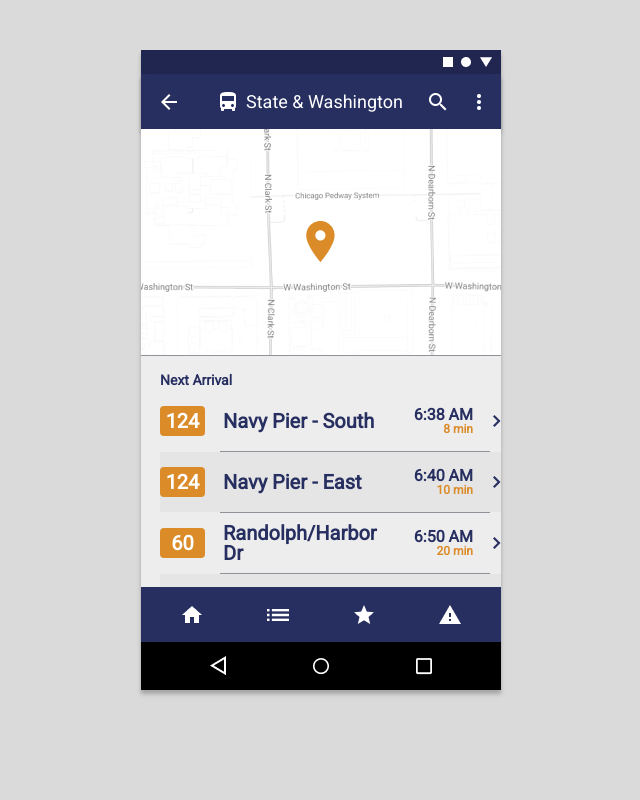
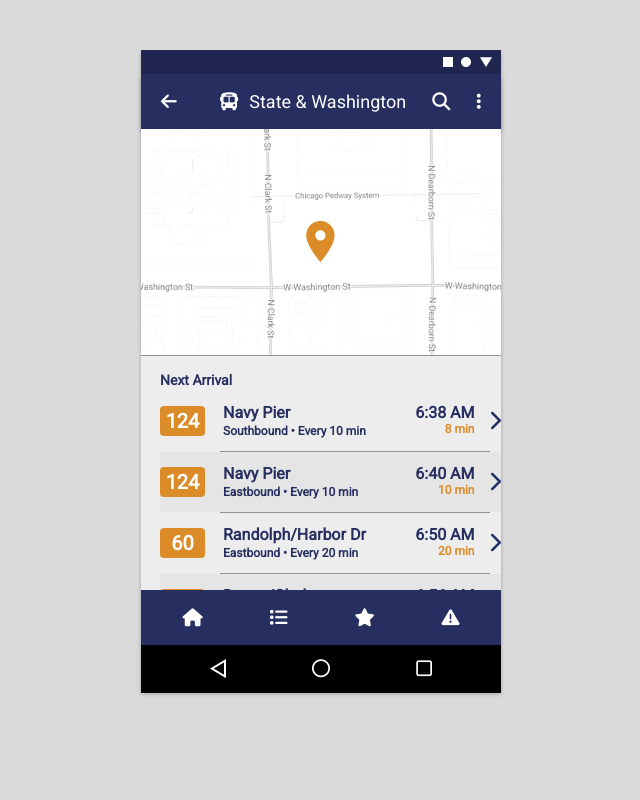
Before and after one commit to jfaith630/busybus_list-view-design, a plain HTML site: page index.html in a window 1280 px wide. Shown: the whole page, without its empty margins (319-959 px from the left). Drawn offline with Linux system fonts and the light colour scheme.

Commit message:
Update index.html, style.css, & images folder - project submission 2

```diff
--- a/css/style.css
+++ b/css/style.css
@@ -8,8 +8,16 @@ body {
   font-size: 18px;
 }
 
-img {
+img, i {
   align-self: center;
+}
+
+.fas, .far{
+  color: white;
+}
+
+#chevron-right{
+  color: #272F61;
 }
 
 h1 {
@@ -37,7 +45,7 @@ h1 {
 
 .status-bar-img {
   margin-right: 8px;
-}
+  }
 
 .app-bar-top {
   background-color: #272F61;
@@ -50,7 +58,7 @@ h1 {
   width: 360px;
 }
 
-.bus-icon-img {
+#bus-icon {
   left: 16px;
   position: relative;
 }
@@ -59,14 +67,18 @@ h1 {
   margin-right: 3px;
 }
 
-.scroll-container {
-  height: 458px;
+.map-img {
+  border-bottom: #90929A solid 1px;
+}
+
+.list-container {
+  color: #272F61;
+  font-size: 20px;
+  font-weight: bold;
+  height: 231px;
   overflow-x: hidden;
   overflow-y: scroll;
-}
-
-.map-img {
-  border-bottom: #90929A solid 1px;
+  padding: 14px 0px 14px 19px;
 }
 
 .subheader {
@@ -74,21 +86,10 @@ h1 {
   margin-bottom: 4px;
 }
 
-.list-container {
-  color: #272F61;
-  font-size: 20px;
-  font-weight: bold;
-  padding: 14px 0px 14px 19px;
-}
-
 .list-item {
   display: flex;
   flex-direction: row;
   height: 60px;
-}
-
-#alt-color{
-  background-color: #E5E5E5;
 }
 
 .partial-bottom-border {
@@ -110,25 +111,56 @@ h1 {
   text-align: center;
 }
 
+.route-data-box {
+  align-self: center;
+  min-width: 150px;
+  text-align: left;
+}
+
 .bus-route-destination {
   align-self: center;
+  font-size: 16px;
+  font-weight: 600;
+  margin-bottom: 4px;
   width: 180px;
+}
+
+.direction-frequency {
+  font-size: 12px;
 }
 
 .arrival-time-box {
   align-self: center;
-  margin-right: 20px;
+  margin-right: 14px;
   min-width: 75px;
   text-align: right;
 }
 
 .arrival-time {
   font-size: 16px;
+  margin-bottom: 2px;
 }
 
 .time-to-arrival {
   color: #DB8B28;
   font-size: 12px;
+  margin-bottom: 2px;
+}
+
+#alt-color {
+  background-color: #E5E5E5;
+}
+
+#reroute-icon {
+  background-color: #9A2821;
+}
+
+#out-of-service-icon {
+  background-color: #90929A;
+}
+
+#resume-time-recolor {
+  color: #272F61;
 }
 
 .app-bar-bottom {
--- a/index.html
+++ b/index.html
@@ -7,6 +7,7 @@
     <link rel="stylesheet" href="css/reset.css">
     <link rel="stylesheet" href="css/style.css">
     <link href="https://fonts.googleapis.com/css?family=Roboto&display=swap" rel="stylesheet">
+    <script src="https://kit.fontawesome.com/58fb75ccf4.js" crossorigin="anonymous"></script>
   </head>
   <body>
     <section class="container">
@@ -15,92 +16,149 @@
         <img class="status-bar-img" src="images/Ellipse.png" alt="">
         <img class="status-bar-img" src="images/Polygon.png" alt="">
       </div>
-      <div class="app-bar-top">
-        <img src="images/back-arrow.png" alt="back arrow">
-        <img class="bus-icon-img" src="images/bus-icon.png" alt="bus-icon">
+      <nav class="app-bar-top">
+        <i class="fas fa-arrow-left"></i>
+        <i id="bus-icon" class="fas fa-bus"></i>
         <h1 class="bus-station">State & Washington</h1>
-        <img class="search-icon-img" src="images/search-icon.png" alt="search icon">
-        <img src="images/three-dots-vertical.png" alt="more options">
-      </div>
-      <div class="scroll-container">
-        <div class="map">
-          <img class="map-img" src="images/map.png" alt="map-image">
-        </div>
-        <div class="list-container">
-          <h2 class="subheader">Next Arrival</h2>
-          <div class="list-item">
+        <i class="fas fa-search"></i>
+        <i class="fas fa-ellipsis-v"></i>
+      </nav>
+      <header class="map">
+        <img class="map-img" src="images/map.png" alt="map-image">
+      </header>
+      <article class="list-container">
+        <h2 class="subheader">Next Arrival</h2>
+        <ol class="bus-list">
+          <li class="list-item">
             <div class="bus-route-icon">124</div>
-            <h3 class="bus-route-destination">Navy Pier - South</h3>
+            <div class="route-data-box">
+              <h3 class="bus-route-destination">Navy Pier</h3>
+              <div class="direction-frequency">Southbound • Every 10 min</div>
+            </div>
             <div class="arrival-time-box">
               <div class="arrival-time">6:38 AM</div>
               <div class="time-to-arrival">8 min</div>
             </div>
-            <img src="images/arrow.png" alt="more details">
-          </div>
+            <i id="chevron-right" class="fas fa-chevron-right"></i>
+          </li>
           <div class="partial-bottom-border"></div>
-          <div id="alt-color" class="list-item">
+          <li id="alt-color" class="list-item">
             <div class="bus-route-icon">124</div>
-            <h3 class="bus-route-destination">Navy Pier - East</h3>
+            <div class="route-data-box">
+              <h3 class="bus-route-destination">Navy Pier</h3>
+              <div class="direction-frequency">Eastbound • Every 10 min</div>
+            </div>
             <div class="arrival-time-box">
               <div class="arrival-time">6:40 AM</div>
               <div class="time-to-arrival">10 min</div>
             </div>
-            <img src="images/arrow.png" alt="more details">
-          </div>
+            <i id="chevron-right" class="fas fa-chevron-right"></i>
+          </li>
           <div class="partial-bottom-border"></div>
-          <div class="list-item">
+          <li class="list-item">
             <div class="bus-route-icon">60</div>
-            <h3 class="bus-route-destination">Randolph/Harbor Dr</h3>
+            <div class="route-data-box">
+              <h3 class="bus-route-destination">Randolph/Harbor Dr</h3>
+              <div class="direction-frequency">Eastbound • Every 20 min</div>
+            </div>
             <div class="arrival-time-box">
               <div class="arrival-time">6:50 AM</div>
               <div class="time-to-arrival">20 min</div>
             </div>
-            <img src="images/arrow.png" alt="more details">
-          </div>
+            <i id="chevron-right" class="fas fa-chevron-right"></i>
+          </li>
           <div class="partial-bottom-border"></div>
-          <div  id="alt-color" class="list-item">
+          <li  id="alt-color" class="list-item">
             <div class="bus-route-icon">151</div>
-            <h3 class="bus-route-destination">Devon/Clark</h3>
+            <div class="route-data-box">
+              <h3 class="bus-route-destination">Devon/Clark</h3>
+              <div class="direction-frequency">Northbound • Every 16 min</div>
+            </div>
             <div class="arrival-time-box">
               <div class="arrival-time">6:56 AM</div>
               <div class="time-to-arrival">16 min</div>
             </div>
-            <img src="images/arrow.png" alt="more details">
-          </div>
+            <i id="chevron-right" class="fas fa-chevron-right"></i>
+          </li>
           <div class="partial-bottom-border"></div>
-          <div class="list-item">
+          <li class="list-item">
             <div class="bus-route-icon">J14</div>
-            <h3 class="bus-route-destination">103rd/Stony Island</h3>
+            <div class="route-data-box">
+              <h3 class="bus-route-destination">103rd/Stony Island</h3>
+              <div class="direction-frequency">Southbound • Every 15 min</div>
+            </div>
             <div class="arrival-time-box">
               <div class="arrival-time">6:57 AM</div>
               <div class="time-to-arrival">15 min</div>
             </div>
-            <img src="images/arrow.png" alt="more details">
-          </div>
+            <i id="chevron-right" class="fas fa-chevron-right"></i>
+          </li>
           <div class="partial-bottom-border"></div>
-          <div id="alt-color" class="list-item">
-            <div class="bus-route-icon">6x</div>
-            <h3 class="bus-route-destination">Jackson Park Express</h3>
+          <li id="alt-color" class="list-item">
+            <div id="reroute-icon" class="bus-route-icon">6x</div>
+            <div class="route-data-box">
+              <h3 class="bus-route-destination">Jackson Park Express</h3>
+              <div class="direction-frequency">Reroute</div>
+            </div>
             <div class="arrival-time-box">
-              <div class="arrival-time">7:00 AM</div>
+              <div class="arrival-time">T.B.D.</div>
               <div class="time-to-arrival"></div>
             </div>
-            <img src="images/arrow.png" alt="more details">
-          </div>
+            <i id="chevron-right" class="fas fa-chevron-right"></i>
+          </li>
           <div class="partial-bottom-border"></div>
-        </div>
-      </div>
+          <li class="list-item">
+            <div id="out-of-service-icon" class="bus-route-icon">4</div>
+            <div class="route-data-box">
+              <h3 class="bus-route-destination">Cottage Grove</h3>
+              <div class="direction-frequency">Currently Out of Service</div>
+            </div>
+            <div class="arrival-time-box">
+              <div class="arrival-time">12:10 AM</div>
+              <div id="resume-time-recolor" class="time-to-arrival">Resume time</div>
+            </div>
+            <i id="chevron-right" class="fas fa-chevron-right"></i>
+          </li>
+          <div class="partial-bottom-border"></div>
+          <li id="alt-color" class="list-item">
+            <div id="out-of-service-icon" class="bus-route-icon">20</div>
+            <div class="route-data-box">
+              <h3 class="bus-route-destination">Madison</h3>
+              <div class="direction-frequency">Currently Out of Service</div>
+            </div>
+            <div class="arrival-time-box">
+              <div class="arrival-time">12:10 AM</div>
+              <div id="resume-time-recolor" class="time-to-arrival">Resume time</div>
+            </div>
+            <i id="chevron-right" class="fas fa-chevron-right"></i>
+          </li>
+          <div class="partial-bottom-border"></div>
+          <li class="list-item">
+            <div id="out-of-service-icon" class="bus-route-icon">157</div>
+            <div class="route-data-box">
+              <h3 class="bus-route-destination">Streeterville/Taylor</h3>
+              <div class="direction-frequency">Currently Out of Service</div>
+            </div>
+            <div class="arrival-time-box">
+              <div class="arrival-time">6:00 AM</div>
+              <div id="resume-time-recolor" class="time-to-arrival">Resume time</div>
+            </div>
+            <i id="chevron-right" class="fas fa-chevron-right"></i>
+          </li>
+          <div class="partial-bottom-border"></div>
+        </ol>
+      </article>
       <div id="overflow-fix"></div>
       <div class="app-bar-bottom">
-        <img src="images/home-icon.png" alt="home">
-        <img src="images/list-icon.png" alt="schedule">
-        <img src="images/star-icon.png" alt="saved">
-        <img src="images/alert-icon.png" alt="alerts">
+        <i class="fas fa-home"></i>
+        <i class="fas fa-list"></i>
+        <i class="fas fa-star"></i>
+        <i class="fas fa-exclamation-triangle"></i>
       </div>
       <div class="android-nav-bar">
         <img src="images/back-triangle.png" alt="home">
-        <img src="images/open-circle.png" alt="home">
-        <img src="images/open-square.png" alt="home">
+        <i class="far fa-circle"></i>
+        <i class="far fa-square"></i>
       </div>
     </section>
   </body>
```
Also changed, not shown: images/alert-icon.png (deleted), images/arrow.png (deleted), images/back-arrow.png (deleted), images/bus-icon.png (deleted), images/home-icon.png (deleted), images/list-icon.png (deleted), images/open-circle.png (deleted), images/open-square.png (deleted), images/search-icon.png (deleted), images/star-icon.png (deleted), images/three-dots-vertical.png (deleted).
